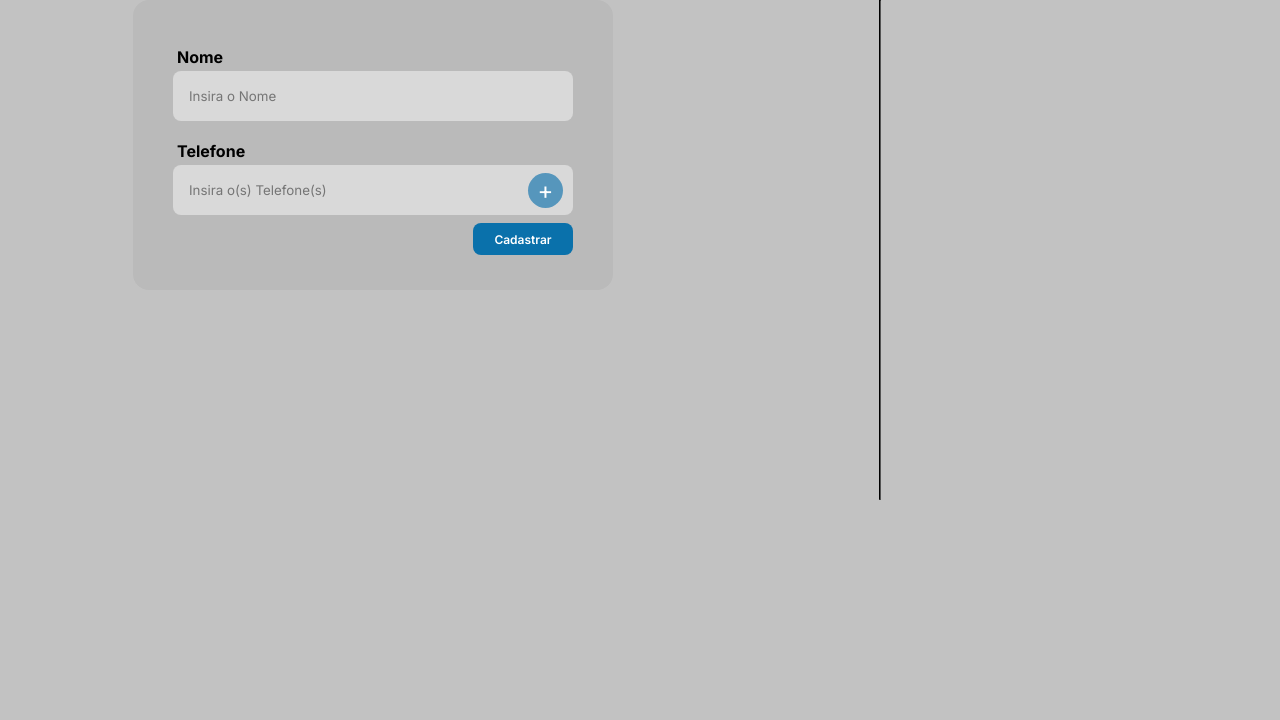
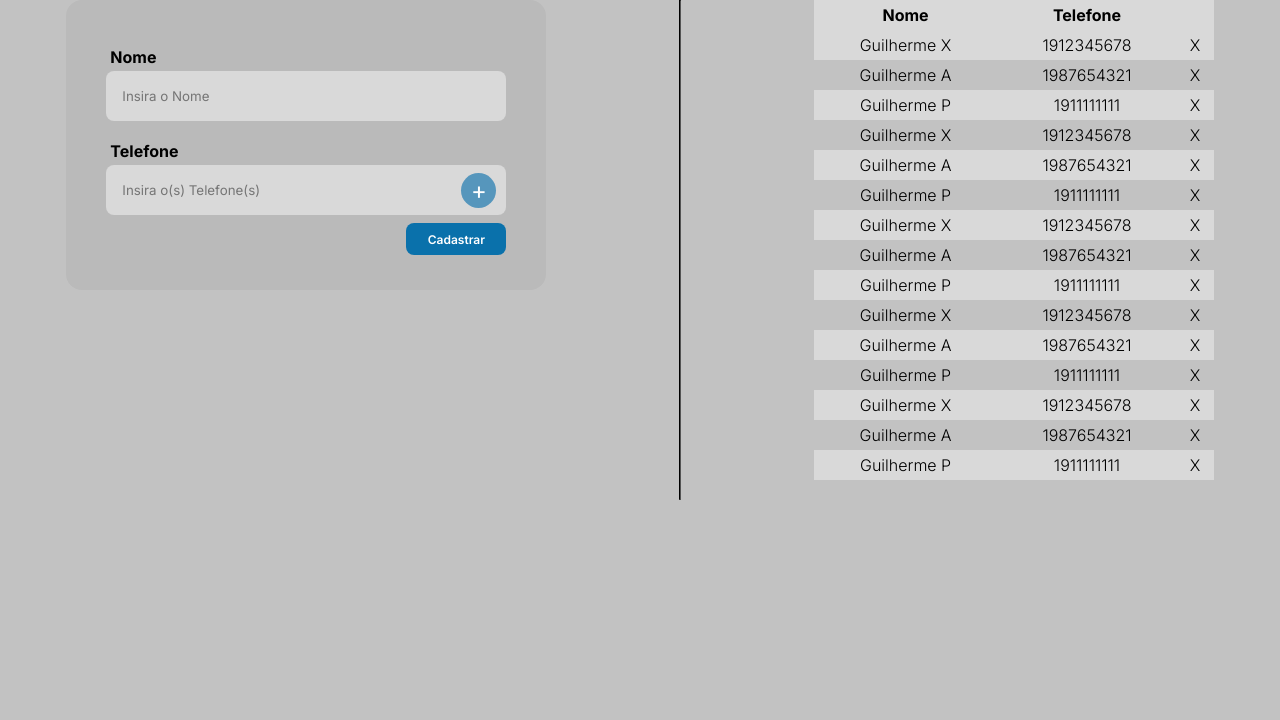
Before and after one commit to Projetos-Pucc/lista-telefonica, a PHP site: page / in a window 1280 px wide. Shown: the part 95-815 px from the top of the page. Run offline with PHP 8.4, Linux system fonts and the light colour scheme.

Commit message:
Inserção da Tabela
(falta o scroll)

```diff
--- a/src/index.html
+++ b/src/index.html
@@ -12,7 +12,7 @@
 
     <link rel="preconnect" href="https://fonts.googleapis.com">
     <link rel="preconnect" href="https://fonts.gstatic.com" crossorigin>
-    <link href="https://fonts.googleapis.com/css2?family=Inter:wght@300;400;600;700&display=swap" rel="stylesheet">
+    <link href="https://fonts.googleapis.com/css2?family=Inter:wght@300;400;600;700;800&display=swap" rel="stylesheet">
 
     <link rel="stylesheet" href="styles.css">
 
@@ -44,6 +44,102 @@
         </section>
         <hr class="linha">
         <section class="listagem">
+            <table class="tabela">
+            <thead>
+                <tr>
+                    <th>Nome</th>
+                    <th>Telefone</th>
+                    <th></th>
+                </tr>
+            </thead>
+            <tbody>
+                    <tr>
+                        <td>Guilherme X  </td>
+                        <td>1912345678  </td>
+                        <td>X</td>
+                    </tr>
+                    <tr>
+                        <td>Guilherme A  </td>
+                        <td>1987654321  </td>
+                        <td>X</td>
+
+                    </tr>
+                    <tr>
+                        <td>Guilherme P  </td>
+                        <td>1911111111  </td>
+                        <td>X</td>
+
+                    </tr>
+                    <tr>
+                        <td>Guilherme X  </td>
+                        <td>1912345678  </td>
+                        <td>X</td>
+                    </tr>
+                    <tr>
+                        <td>Guilherme A  </td>
+                        <td>1987654321  </td>
+                        <td>X</td>
+
+                    </tr>
+                    <tr>
+                        <td>Guilherme P  </td>
+                        <td>1911111111  </td>
+                        <td>X</td>
+
+                    </tr>
+                    <tr>
+                        <td>Guilherme X  </td>
+                        <td>1912345678  </td>
+                        <td>X</td>
+                    </tr>
+                    <tr>
+                        <td>Guilherme A  </td>
+                        <td>1987654321  </td>
+                        <td>X</td>
+
+                    </tr>
+                    <tr>
+                        <td>Guilherme P  </td>
+                        <td>1911111111  </td>
+                        <td>X</td>
+
+                    </tr>
+                    <tr>
+                        <td>Guilherme X  </td>
+                        <td>1912345678  </td>
+                        <td>X</td>
+                    </tr>
+                    <tr>
+                        <td>Guilherme A  </td>
+                        <td>1987654321  </td>
+                        <td>X</td>
+
+                    </tr>
+                    <tr>
+                        <td>Guilherme P  </td>
+                        <td>1911111111  </td>
+                        <td>X</td>
+
+                    </tr>
+                    <tr>
+                        <td>Guilherme X  </td>
+                        <td>1912345678  </td>
+                        <td>X</td>
+                    </tr>
+                    <tr>
+                        <td>Guilherme A  </td>
+                        <td>1987654321  </td>
+                        <td>X</td>
+
+                    </tr>
+                    <tr>
+                        <td>Guilherme P  </td>
+                        <td>1911111111  </td>
+                        <td>X</td>
+
+                    </tr>
+            </tbody>
+            </table>
 
         </section>
 
--- a/src/styles.css
+++ b/src/styles.css
@@ -113,3 +113,36 @@ main{
     display: flex;
     justify-content: space-around;
 }
+
+.tabela{
+    /* background-color: white; */
+    width: 400px;
+    max-height: 400px;
+    min-height: 400px;
+    overflow-y: scroll;
+    border-collapse: collapse;
+}
+/* .tabela thead,.tabela tbody{
+    display: block;
+}
+.tabela tbody{
+    height: 400px;
+    overflow-y: scroll;
+} */
+
+.tabela tr:nth-of-type(2n+1){
+    background-color: #d9d9d9;
+
+}
+.tabela tr td, .tabela tr th{
+
+    text-align: center;
+    font-size: 16px;
+    font-weight: lighter;
+    padding: 5px;
+
+}
+
+.tabela thead{
+    font-weight: 800;
+}
```
